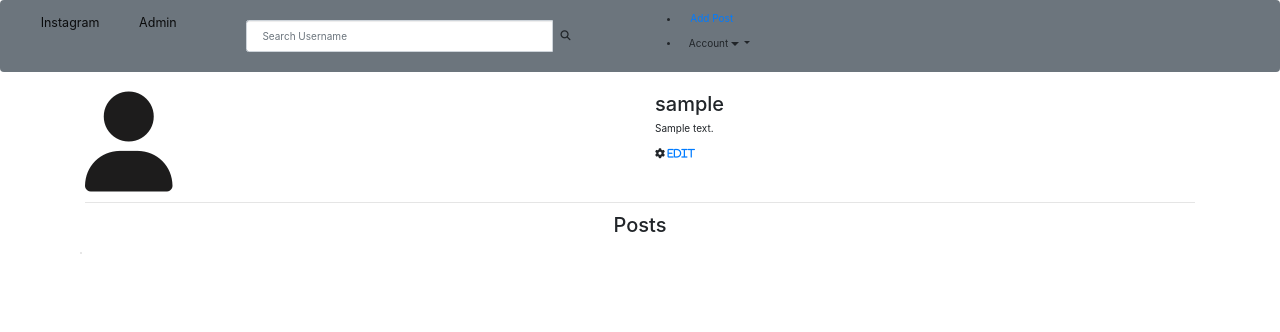
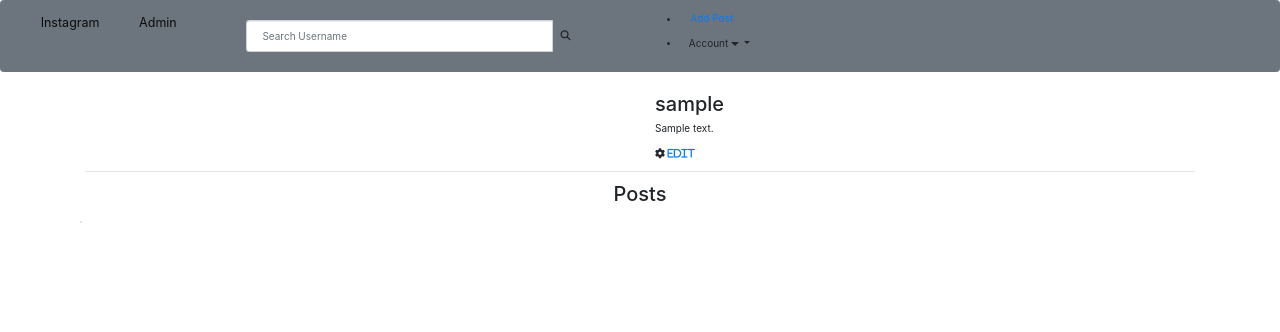
Before and after one commit to Lagat-Collete/La-Insta, a Django app: a page that uses post/templates/profile.html in a window 1280 px wide. Shown: the top 332 px of the page. Run offline with Django 3.2, Linux system fonts and the light colour scheme; a user stored in the database is signed in; tables that the repository leaves empty hold one stand-in row (values such as "Sample post"); parts of the project's set-up code (start-up, migrations or seed data) failed here and were passed over; some libraries are stand-ins or nearby versions.

Commit message:
debug profile template

```diff
--- a/post/templates/profile.html
+++ b/post/templates/profile.html
@@ -3,8 +3,8 @@
 
 <div class="row">
     <div class="col-md-6 m-auto">
-        {% if profile.profile_photo %}
-        <img src="{{ profile.profile_photo.url}}" class="rounded-circle border mt-2 " alt="{{profile.name}}">
+        {% if user.profile.profile_photo %}
+        <img src="{{ user.profile.profile_photo.url}}" class="rounded-circle  mt-2 " alt="{{profile.name}}">
         {% else %}
         <i style="font-size:100px;color:#1d1c1c" class="fa fa-user" aria-hidden="true"></i>
         {% endif %}
```
